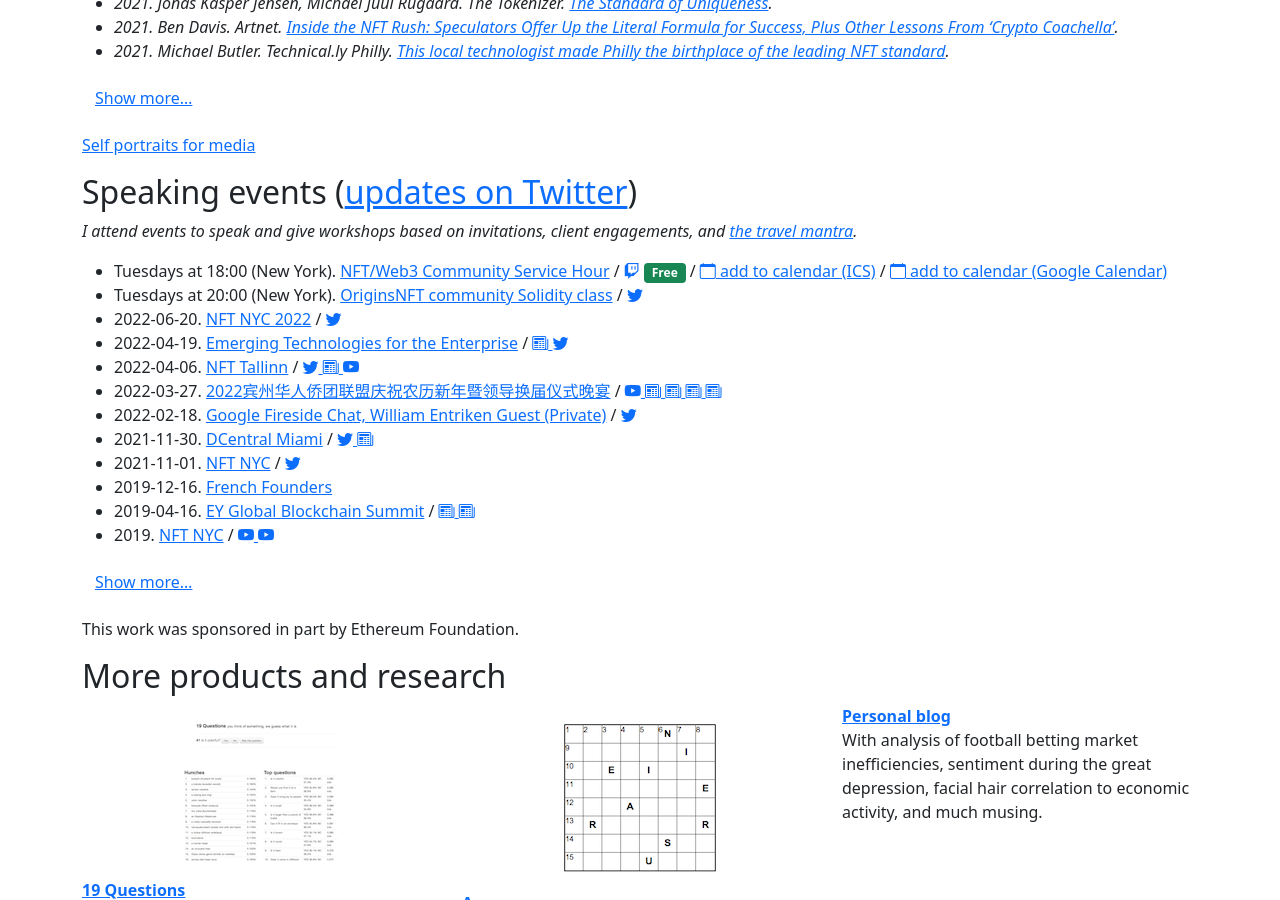
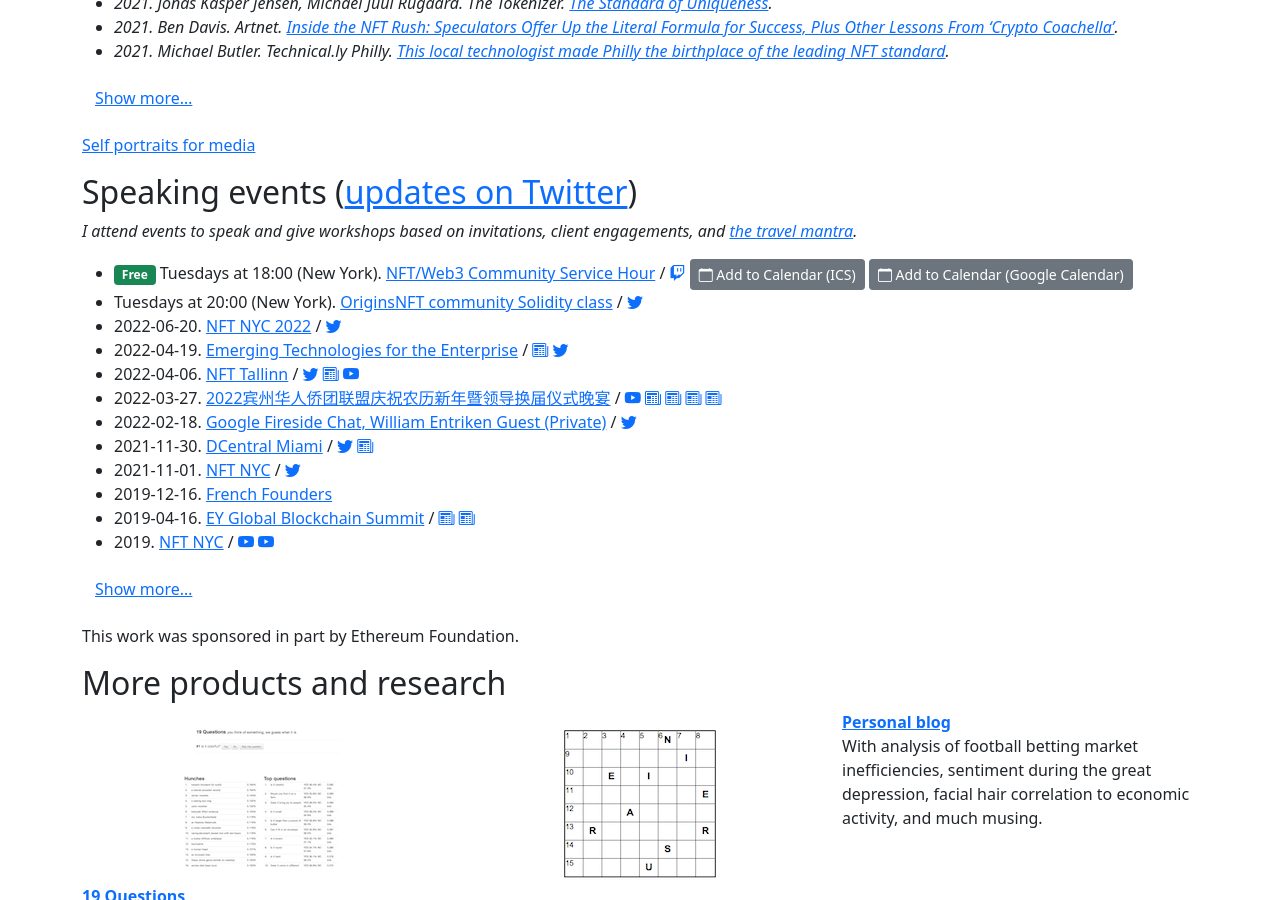
Before and after one commit to fulldecent/phor.net, a Jekyll site: the page built from index.html, in a window 1280 px wide and 900 px high, scrolled down 2492 px. Built offline with Jekyll 4.4.1, drawn with Linux system fonts in a browser that asks for light colours; nearby versions of some CDN libraries; comment, search, counter and statistics services are not loaded.

Commit message:
clean up speaking section

```diff
--- a/index.html
+++ b/index.html
@@ -532,7 +532,7 @@
     </p>
 
     <ul>
-      <li>Tuesdays at 18:00 (New York). <a href="https://twitter.com/fulldecent/status/1475851800322453504">NFT/Web3 Community Service Hour</a> / <a href="https://www.twitch.tv/fulldecent/schedule"><i class="bi bi-twitch"></i></a> <span class="badge bg-success">Free</span> / <a href="https://calendar.google.com/calendar/ical/liurhb5cqvar2i6n6ekeanap44%40group.calendar.google.com/public/basic.ics"><i class="bi bi-calendar"></i> add to calendar (ICS)</a> / <a href="https://calendar.google.com/calendar/embed?src=liurhb5cqvar2i6n6ekeanap44%40group.calendar.google.com&ctz=America%2FNew_York"><i class="bi bi-calendar"></i> add to calendar (Google Calendar)</a> </li>
+      <li><span class="badge bg-success">Free</span> Tuesdays at 18:00 (New York). <a href="https://twitter.com/fulldecent/status/1475851800322453504">NFT/Web3 Community Service Hour</a> / <a href="https://www.twitch.tv/fulldecent/schedule"><i class="bi bi-twitch"></i></a> <a class="btn btn-sm btn-secondary" href="https://calendar.google.com/calendar/ical/liurhb5cqvar2i6n6ekeanap44%40group.calendar.google.com/public/basic.ics"><i class="bi bi-calendar"></i> Add to Calendar (ICS)</a> <a class="btn btn-sm btn-secondary" href="https://calendar.google.com/calendar/embed?src=liurhb5cqvar2i6n6ekeanap44%40group.calendar.google.com&ctz=America%2FNew_York"><i class="bi bi-calendar"></i> Add to Calendar (Google Calendar)</a> </li>
       <li>Tuesdays at 20:00 (New York). <a href="https://discord.com/invite/originsNFT">OriginsNFT
         community Solidity class</a> / <a href="https://twitter.com/jumpmanft/status/1478951732193366018"><i class="bi bi-twitter"></i></a></li>
 {%- assign speaking-events-first = site.data.speaking-events | slice: 0, 10 -%}
@@ -545,17 +545,17 @@
         /
           {% for coverage in speaking-event.coverage %}
             <a href="{{ coverage | escape }}">
-              {% if coverage contains "youtube" %}
+              {%- if coverage contains "youtube" -%}
                 <i class="bi bi-youtube"></i>
-              {% elsif coverage contains "youtu.be" %}
+              {%- elsif coverage contains "youtu.be" -%}
                 <i class="bi bi-youtube"></i>
-              {% elsif coverage contains "twitter" %}
+              {%- elsif coverage contains "twitter" -%}
                 <i class="bi bi-twitter"></i>
-              {% elsif coverage contains ".jpg" %}
+              {%- elsif coverage contains ".jpg" -%}
                 <i class="bi bi-file-image"></i>
-              {% else %}
+              {%- else -%}
                 <i class="bi bi-newspaper"></i>
-              {% endif %}
+              {%- endif -%}
             </a>
           {% endfor %}
         {% endif %}
```
